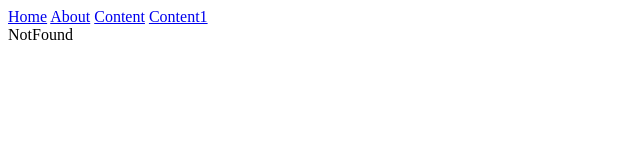
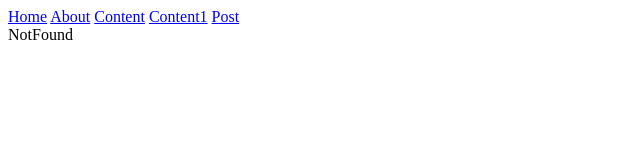
Before and after one commit to KwangMin-bright-Moon/router-js, a website with bundled scripts: page frontend/index.html in a window 1280 px wide. Shown: the full height of the page, 0-640 px from the left. Built offline with nearby package versions, Linux system fonts and the light colour scheme.

Commit message:
link 추가

```diff
--- a/frontend/index.html
+++ b/frontend/index.html
@@ -13,6 +13,7 @@
       <a href="/about" data-link>About</a>
       <a href="/content" data-link>Content</a>
       <a href="/content/1" data-link>Content1</a>
+      <a href="/users/moon/post/1" data-link>Post</a>
     </nav>
     <main></main>
   </body>
```
